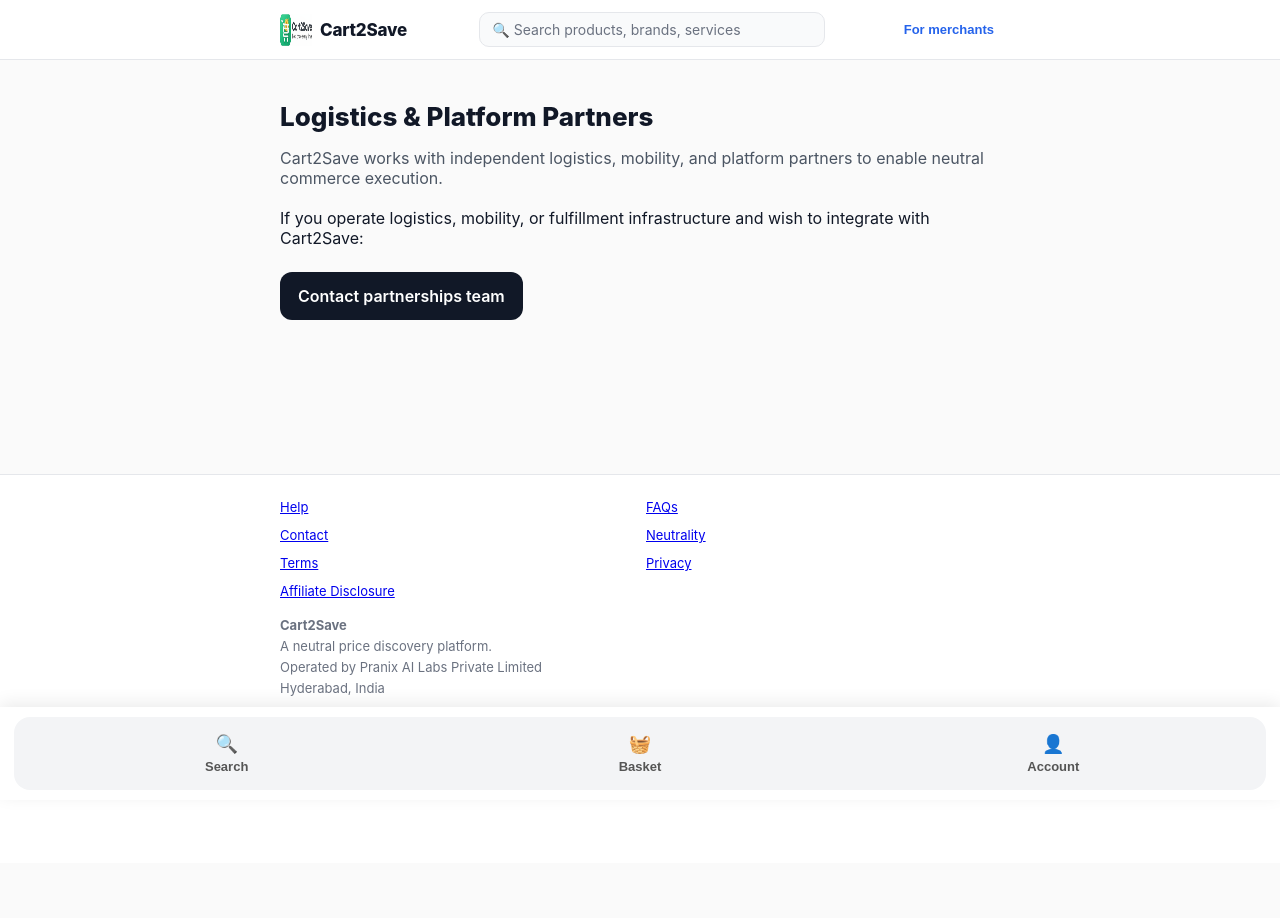
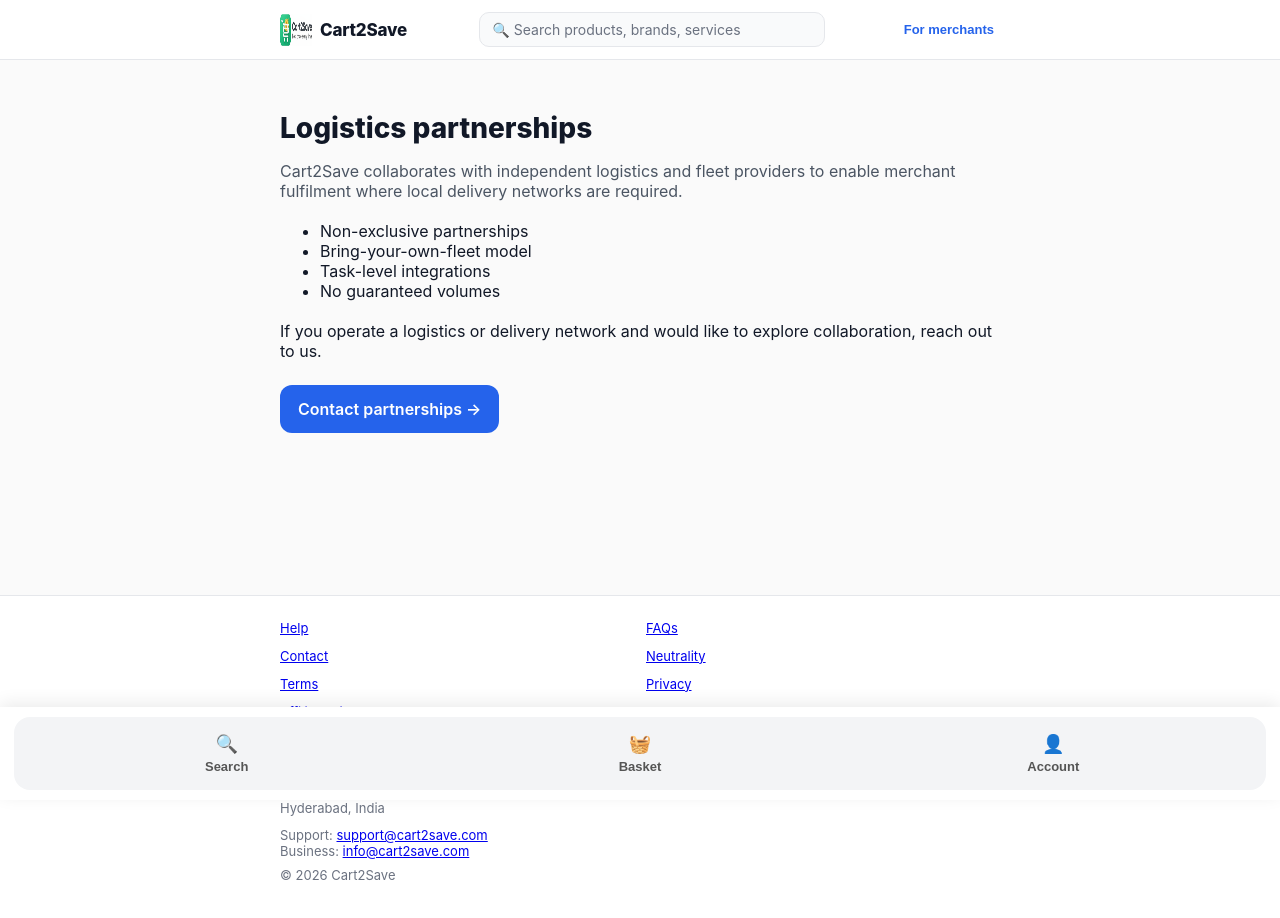
Before and after one commit to prashanthrangineni-sketch/pranix-witness-ui, a Next.js app: page /partner/logistics in a window 1280 px wide. Shown: the top 918 px of the page. Before the commit the page ends 863 px from the top, so only its background shows below. Built offline with nearby package versions, Linux system fonts and the light colour scheme.

Commit message:
Update page.tsx

```diff
--- a/app/partner/logistics/page.tsx
+++ b/app/partner/logistics/page.tsx
@@ -1,18 +1,27 @@
 export default function LogisticsPartnerPage() {
   return (
-    <main style={{ maxWidth: '720px', margin: '0 auto', padding: '24px 16px' }}>
-      <h1 style={{ fontSize: 26, fontWeight: 800, marginBottom: 12 }}>
-        Logistics & Platform Partners
+    <main style={{ maxWidth: 720, margin: '0 auto', padding: '32px 16px' }}>
+      <h1 style={{ fontSize: 28, fontWeight: 800, marginBottom: 12 }}>
+        Logistics partnerships
       </h1>
 
       <p style={{ fontSize: 16, color: '#4b5563', marginBottom: 20 }}>
-        Cart2Save works with independent logistics, mobility, and platform
-        partners to enable neutral commerce execution.
+        Cart2Save collaborates with independent logistics and fleet providers
+        to enable merchant fulfilment where local delivery networks are required.
       </p>
 
+      <section style={{ marginBottom: 20 }}>
+        <ul>
+          <li>Non-exclusive partnerships</li>
+          <li>Bring-your-own-fleet model</li>
+          <li>Task-level integrations</li>
+          <li>No guaranteed volumes</li>
+        </ul>
+      </section>
+
       <p style={{ marginBottom: 24 }}>
-        If you operate logistics, mobility, or fulfillment infrastructure and
-        wish to integrate with Cart2Save:
+        If you operate a logistics or delivery network and would like to
+        explore collaboration, reach out to us.
       </p>
 
       <a
@@ -21,13 +30,13 @@ export default function LogisticsPartnerPage() {
           display: 'inline-block',
           padding: '14px 18px',
           borderRadius: 12,
-          background: '#111827',
-          color: '#fff',
+          backgroundColor: '#2563eb',
+          color: '#ffffff',
           fontWeight: 600,
           textDecoration: 'none',
         }}
       >
-        Contact partnerships team
+        Contact partnerships →
       </a>
     </main>
   )
```
